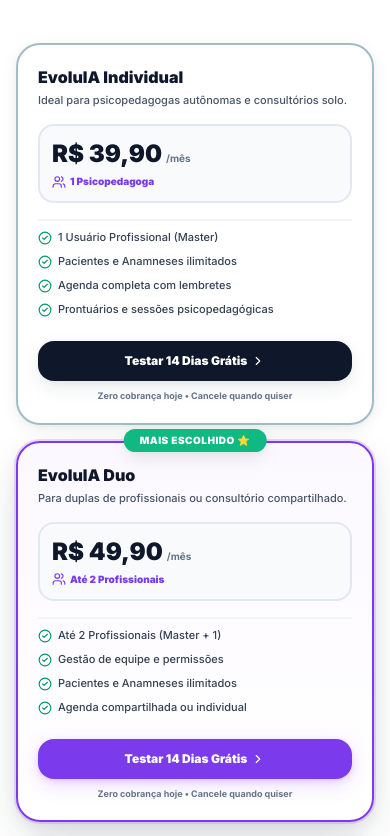
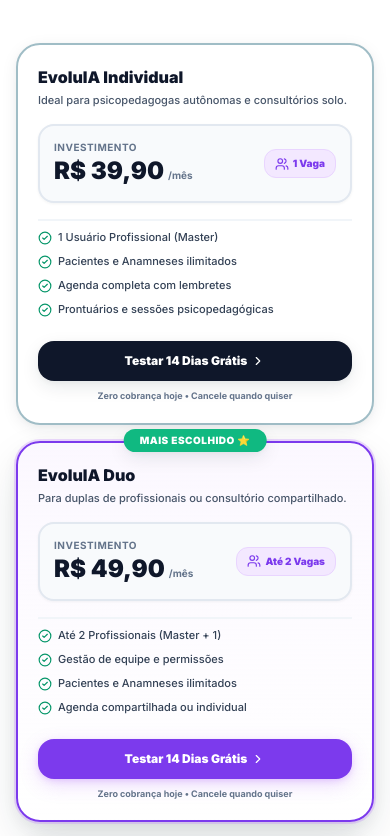
Before and after one commit to renatocarbone817/EvoluIA, a React (Vite) app: page / in a window 390 px wide. Shown: the part 5760-6596 px from the top of the page. Built offline with nearby package versions, Linux system fonts and the light colour scheme; no server answers.

Commit message:
design: Melhora distribuicao visual de precos e vagas nos cards de planos no mobile e desktop

```diff
--- a/src/pages/landing/LandingPage.tsx
+++ b/src/pages/landing/LandingPage.tsx
@@ -805,18 +805,28 @@ export function LandingPage() {
                       <p className="text-[11px] text-slate-600 mt-1 leading-snug font-medium">{plan.description}</p>
                     </div>
 
-                    {/* Preço */}
-                    <div className="p-3 rounded-2xl bg-slate-50 border-2 border-slate-200">
-                      <div className="flex items-baseline gap-1">
-                        <span className="text-2xl font-black text-[#0F172A]">
-                          R$ {price.toFixed(2).replace(".", ",")}
+                    {/* Preço Bem Distribuído */}
+                    <div className="p-3.5 rounded-2xl bg-slate-50 border-2 border-slate-200 flex items-center justify-between gap-2 shadow-2xs">
+                      <div>
+                        <span className="text-[10px] font-bold text-slate-500 uppercase tracking-wider block">
+                          Investimento
                         </span>
-                        <span className="text-[10px] font-bold text-slate-500">/mês</span>
+                        <div className="flex items-baseline gap-1">
+                          <span className="text-2xl font-black text-[#0F172A]">
+                            R$ {price.toFixed(2).replace(".", ",")}
+                          </span>
+                          <span className="text-[10px] font-bold text-slate-500">/mês</span>
+                        </div>
                       </div>
-                      <p className="text-[10px] font-black text-[#7C3AED] mt-1 flex items-center gap-1">
+
+                      <div className="px-2.5 py-1.5 rounded-xl bg-purple-100 border border-purple-200 text-[#7C3AED] text-[10px] font-black flex items-center gap-1 shrink-0">
                         <Users className="w-3.5 h-3.5" />
-                        <span>{plan.maxProfessionals === 1 ? "1 Psicopedagoga" : `Até ${plan.maxProfessionals} Profissionais`}</span>
-                      </p>
+                        <span>
+                          {plan.maxProfessionals === 1
+                            ? "1 Vaga"
+                            : `Até ${plan.maxProfessionals} Vagas`}
+                        </span>
+                      </div>
                     </div>
 
                     {/* Recursos */}
--- a/src/pages/plan/PlanPage.tsx
+++ b/src/pages/plan/PlanPage.tsx
@@ -294,20 +294,26 @@ export function PlanPage() {
                     </p>
                   </div>
 
-                  {/* Preço */}
-                  <div className="p-3 rounded-2xl bg-[#F7FAFA] border border-[#EEF5F6]">
-                    <div className="flex items-baseline gap-1">
-                      <span className="text-2xl font-black text-[#0D2329]">
-                        {plan.formattedPrice}
+                  {/* Preço Bem Distribuído */}
+                  <div className="p-3.5 rounded-2xl bg-[#F7FAFA] border border-[#EEF5F6] flex items-center justify-between gap-2 shadow-2xs">
+                    <div>
+                      <span className="text-[10px] font-bold text-slate-500 uppercase tracking-wider block">
+                        Investimento
                       </span>
-                      <span className="text-[11px] font-bold text-[#6B7C83]">/mês</span>
+                      <div className="flex items-baseline gap-1">
+                        <span className="text-2xl font-black text-[#0D2329]">
+                          {plan.formattedPrice}
+                        </span>
+                        <span className="text-[11px] font-bold text-[#6B7C83]">/mês</span>
+                      </div>
                     </div>
-                    <div className="mt-1 flex items-center gap-1.5 text-[11px] font-black text-[#7C3AED]">
+
+                    <div className="px-2.5 py-1.5 rounded-xl bg-purple-100 border border-purple-200 text-[#7C3AED] text-[10px] font-black flex items-center gap-1 shrink-0">
                       <Users className="w-3.5 h-3.5 shrink-0" />
                       <span>
                         {plan.maxProfessionals === 1
-                          ? "1 Profissional (Master)"
-                          : `Até ${plan.maxProfessionals} Profissionais`}
+                          ? "1 Vaga"
+                          : `Até ${plan.maxProfessionals} Vagas`}
                       </span>
                     </div>
                   </div>
```
